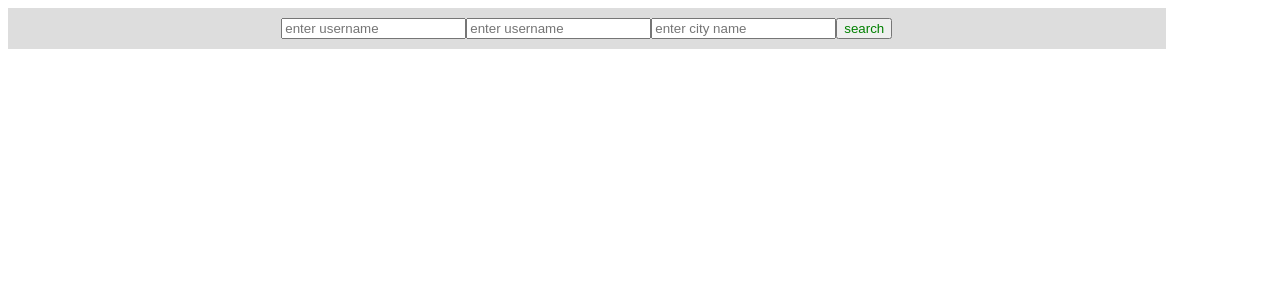
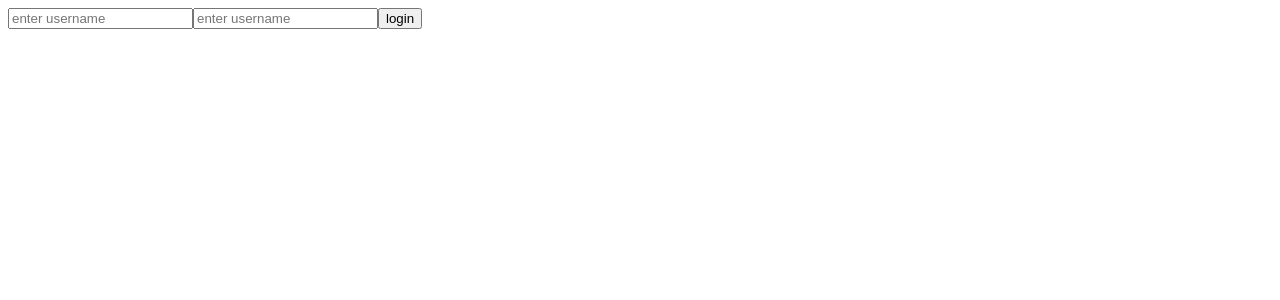
Before and after one commit to JTabb1213/weatherWebpage, a React (Create React App) app in the folder frontend/: page / in a window 1280 px wide. Shown: the top 300 px of the page. Built offline with nearby package versions, Linux system fonts and the light colour scheme.

Commit message:
Added a login page

```diff
--- a/frontend/src/App.js
+++ b/frontend/src/App.js
@@ -1,15 +1,77 @@
 import React from "react";
+import { useState } from 'react';
+import { useRef } from 'react';
 import CityInfo from "./components/CityInfo";
+import appProps from "./AppProps";
 import './App.css';
 
 function App() {
+  const [loggedIn, setLoggedIn] = useState(false);
+  const [username, setUsername] = useState("");
+  const [password, setPassword] = useState("");
+  const usernameInput = useRef();
+  const passwordInput = useRef();
+
+  const setLoginInfo = (e) => {
+    e.preventDefault();
+    setUsername(usernameInput.current.value);
+    setPassword(passwordInput.current.value);
+    console.log("Current: ", passwordInput.current.value);
+    handleLogin();
+  }
+
+  const handleLogin = async () => {
+    //e.preventDefault();
+    //setUsername(usernameInput.current.value)
+    //setPassword(passwordInput.current.value)
+    console.log("THIS is: ", password);
+    const weatherRequestUrl =
+      `${appProps.backend}/api/map?city=chicago`;
+    const response = await fetch(weatherRequestUrl, {
+      headers: {
+        'Authorization': `Basic ${btoa(usernameInput.current.value + ':' + passwordInput.current.value)}`
+      }
+    });
+
+    if (response.ok) {
+      console.log("login successful");
+      setLoggedIn(true);
+    }
+    else {
+      console.log("error");
+    }
+  }
+
   return (
 
     <div className="container">
+      {!loggedIn && (
+        <div className="box">
+          <input
+            ref={usernameInput}
+            type="text"
+            id="usernameInput"
+            placeholder='enter username'
+            spellCheck='false'
+          />
 
-      <div className="box">
-        <CityInfo />
-      </div>
+          <input
+            ref={passwordInput}
+            type="text"
+            id="passwordInput"
+            placeholder='enter username'
+            spellCheck='false'
+          />
+
+          <button id="loginButton" onClick={setLoginInfo}>login</button>
+        </div>
+      )}
+
+      {loggedIn && (
+        <div className="box">
+          <CityInfo username={username} password={password} />
+        </div>
+      )}
     </div>
   );
 }
--- a/frontend/src/components/CityInfo.js
+++ b/frontend/src/components/CityInfo.js
@@ -1,51 +1,23 @@
 import { useState, useRef } from 'react'
-import {
-    Box,
-    Flex,
-} from '@chakra-ui/react'
-
-import { useJsApiLoader, GoogleMap } from '@react-google-maps/api';
 import './CityInfo.css'
-import React, { useEffect } from 'react';
 import Weather from "./Weather";
 import Map from "./Map";
 
 
-function CityInfo() {
+function CityInfo({ username, password }) {
+    //console.log(password);
+    //console.log(username);
     const [city, setCity] = useState();
-    const [username, setUsername] = useState();
-    const [password, setPassword] = useState();
     const cityInput = useRef();
-    const usernameInput = useRef();
-    const passwordInput = useRef();
 
     const handleSearch = (e) => {
         e.preventDefault();
         setCity(cityInput.current.value);
-        setUsername(usernameInput.current.value)
-        setPassword(passwordInput.current.value)
     };
 
     return (
         <div id="container">
             <div className="search">
-
-                <input
-                    ref={usernameInput}
-                    type="text"
-                    id="usernameInput"
-                    placeholder='enter username'
-                    spellCheck='false'
-                />
-
-                <input
-                    ref={passwordInput}
-                    type="text"
-                    id="passwordInput"
-                    placeholder='enter username'
-                    spellCheck='false'
-                />
-
                 <input
                     ref={cityInput}
                     type="text"
--- a/frontend/src/components/Weather.js
+++ b/frontend/src/components/Weather.js
@@ -10,9 +10,7 @@ function Weather({ city, username, password }) {
         const weatherRequestUrl =
             `${appProps.backend}/api/weather?units=imperial&city=${city}`;
         const response = await fetch(weatherRequestUrl, {
-            //credentials: 'include',
             headers: {
-                //'Authorization': 'Basic ' + btoa('admin:supersecret')
                 'Authorization': `Basic ${btoa(username + ':' + password)}`
             }
         });//make request to server
```
Also changed, not shown: frontend/src/components/Map.js (+3 -6 lines).
